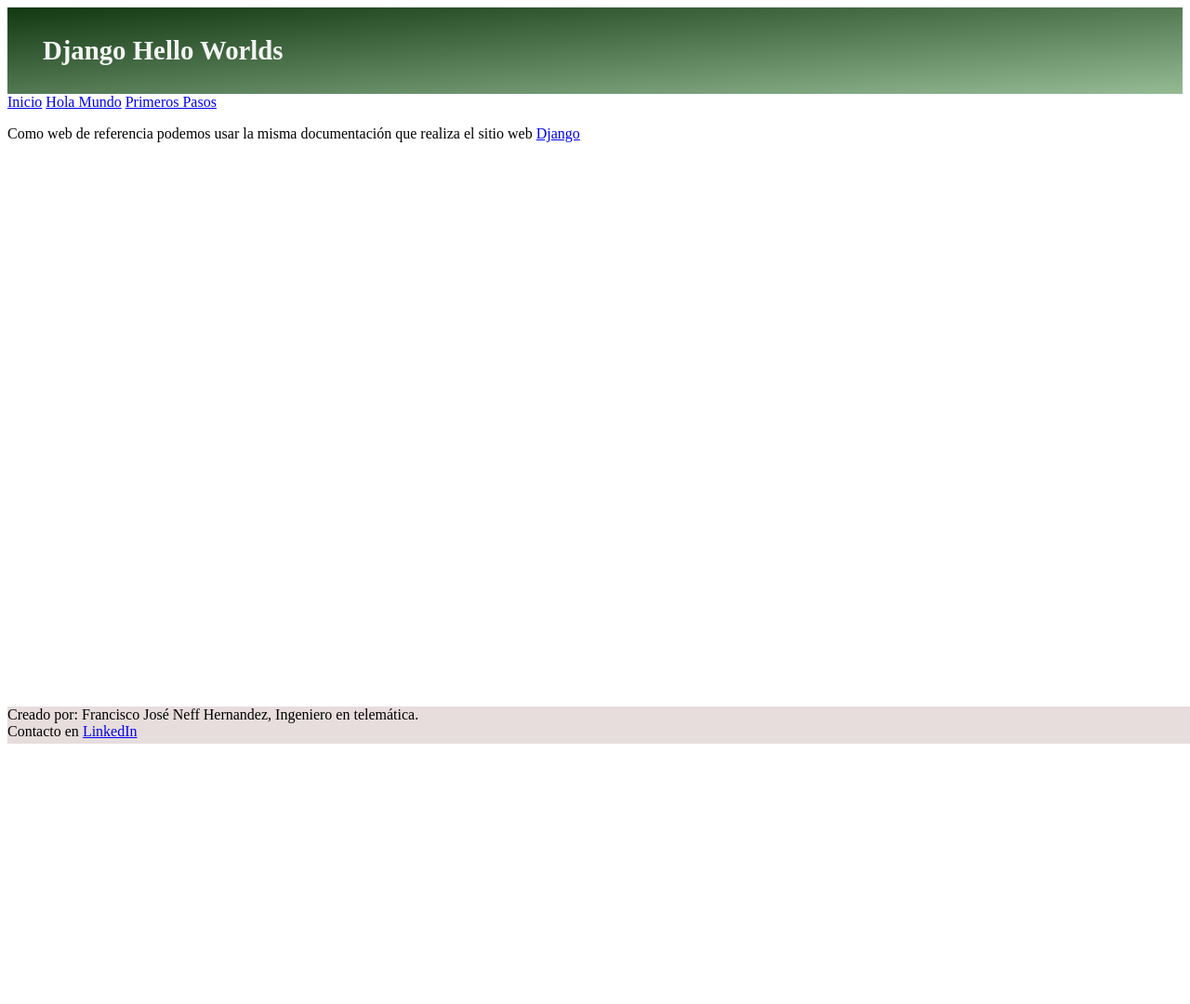
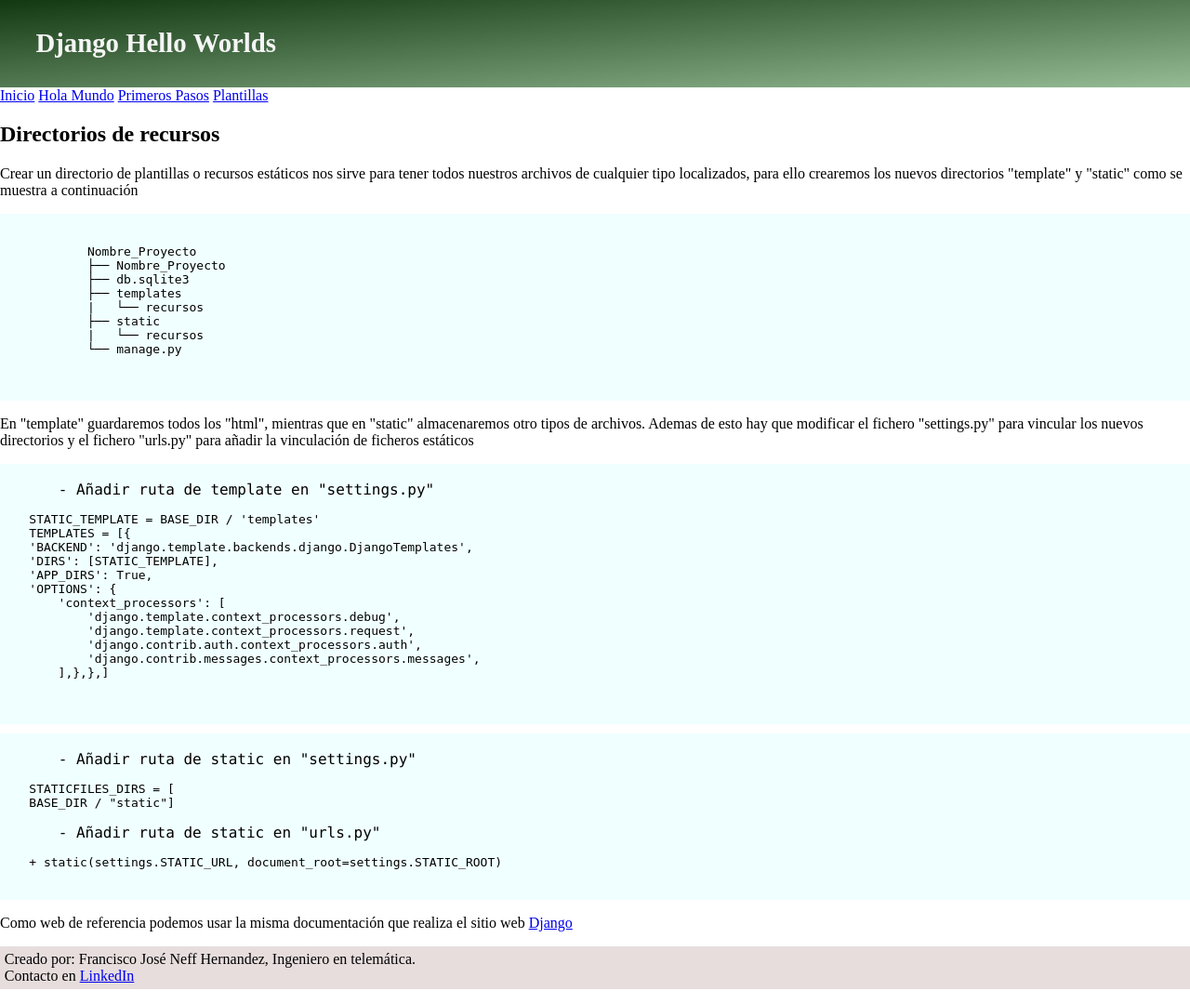
Before and after one commit to Francisco-Neff/Django-Hello-World, a Django app: page /primerospasos in a window 1280 px wide. Shown: the whole page at 93% size. Before the commit the page ends 800 px from the top, so only its background shows below. Run offline with Django 3.2, Linux system fonts and the light colour scheme.

Commit message:
Primeros pasos y plantilla

```diff
--- a/DjangoHelloWorlds/DjangoHelloWorlds/urls.py
+++ b/DjangoHelloWorlds/DjangoHelloWorlds/urls.py
@@ -24,6 +24,7 @@
     path('', views.homepage ,name='inicio' ),
     path('holamundo', views.holamundo ,name='holamundo' ),
     path('primerospasos', views.primerospasos ,name='primerospasos' ),
+    path('plantillas', views.plantillas ,name='plantillas' ),
 
     path('admin/', admin.site.urls)
 ] + static(settings.STATIC_URL, document_root=settings.STATIC_ROOT)
--- a/DjangoHelloWorlds/DjangoHelloWorlds/views.py
+++ b/DjangoHelloWorlds/DjangoHelloWorlds/views.py
@@ -4,7 +4,7 @@
 from pathlib import Path
 
 def homepage(request):
-    #Pagina de inicio
+    #Página de inicio
     return render(request, 'index.html')
 
 def holamundo(request):
@@ -12,8 +12,8 @@
     return render(request, 'holamundo.html')
 
 def primerospasos(request):
-    #Se indica como se crea el directorio de templates y archivos estaticos e incluir una página de inicio.
+    #Se indica como se crea el directorio de templates y archivos estáticos e incluir una página de inicio.
     return render(request, 'primerospasos.html')
 
 def plantillas(request):
-    return render(request, 'index.html')
+    return render(request, 'plantillas.html')
--- a/DjangoHelloWorlds/static/css/footer.css
+++ b/DjangoHelloWorlds/static/css/footer.css
@@ -1,7 +1,5 @@
 footer {
     background-color: rgb(231, 221, 221);
-    position: absolute;
-    bottom: 0;
-    width: 100%;
-    height: 40px;
+    margin-top: auto;
+    padding: 0.3em;
   }
--- a/DjangoHelloWorlds/static/css/header.css
+++ b/DjangoHelloWorlds/static/css/header.css
@@ -7,3 +7,11 @@
     padding-bottom: 0.5%;
     padding-left: 3%;
 }
+body {
+    margin: 0;
+    position: relative;
+    padding-bottom: 1em;
+    display: flex;
+    flex-direction: column;
+    min-height: 100vh;
+}
--- a/DjangoHelloWorlds/templates/plantilla_base.html
+++ b/DjangoHelloWorlds/templates/plantilla_base.html
@@ -14,6 +14,7 @@
 <a href="{% url 'inicio' %}">Inicio</a>
 <a href="{% url 'holamundo' %}">Hola Mundo</a>
 <a href="{% url 'primerospasos' %}">Primeros Pasos</a>
+<a href="{% url 'plantillas' %}">Plantillas</a>
 </nav>
 <div id="content">{%block content%} {%endblock%}</div>
 <footer id="footer">
--- a/DjangoHelloWorlds/templates/primerospasos.html
+++ b/DjangoHelloWorlds/templates/primerospasos.html
@@ -2,9 +2,59 @@
 
 {%block title%} Primeros Pasos {%endblock%}
 {%block content%}
+<h2>Directorios de recursos</h2>
 
+<p>Crear un directorio de plantillas o recursos estáticos nos sirve para tener todos nuestros archivos de cualquier tipo localizados, para ello crearemos los nuevos directorios "template" y "static" como se muestra a continuación</p>
+<div class="code">
+    <pre>
+        <code>
+            Nombre_Proyecto
+            ├── Nombre_Proyecto
+            ├── db.sqlite3
+            ├── templates
+            |   └── recursos
+            ├── static
+            |   └── recursos
+            └── manage.py
+        </code>
+    </pre>
+</div>
+<p>En "template" guardaremos todos los "html", mientras que en "static" almacenaremos otro tipos de archivos. Ademas de esto hay que modificar el fichero "settings.py" para vincular los nuevos directorios y el fichero "urls.py" para añadir la vinculación de ficheros estáticos</p>
+<div class="code">
+    <pre>
+        <span class="code">- Añadir ruta de template en "settings.py"</span>
+        <code>
+    STATIC_TEMPLATE = BASE_DIR / 'templates'
+    TEMPLATES = [{
+    'BACKEND': 'django.template.backends.django.DjangoTemplates',
+    'DIRS': [STATIC_TEMPLATE],
+    'APP_DIRS': True,
+    'OPTIONS': {
+        'context_processors': [
+            'django.template.context_processors.debug',
+            'django.template.context_processors.request',
+            'django.contrib.auth.context_processors.auth',
+            'django.contrib.messages.context_processors.messages',
+        ],},},]
+        </code>
+    </pre>
+</div>
+
+<div class="code">
+    <pre>
+        <span class="code">- Añadir ruta de static en "settings.py"</span>
+        <code>
+    STATICFILES_DIRS = [
+    BASE_DIR / "static"]
+    </code>
+        <span class="code">- Añadir ruta de static en "urls.py"</span>
+        <code>
+    + static(settings.STATIC_URL, document_root=settings.STATIC_ROOT)
+    </code>
+</pre>
+</div>
 <p>
-    Como web de referencia podemos usar la misma documentación que realiza el sitio web <a href="https://docs.djangoproject.com/en/4.0/howto/static-files/">Django</a>
+    Como web de referencia podemos usar la misma documentación que realiza el sitio web <a href="https://docs.djangoproject.com/">Django</a>
 </p>
 
 {%endblock%}
```
Also changed, not shown: DjangoHelloWorlds/templates/holamundo.html (+4 -3 lines), DjangoHelloWorlds/templates/plantillas.html (added, +26 -0 lines), README.MD.
